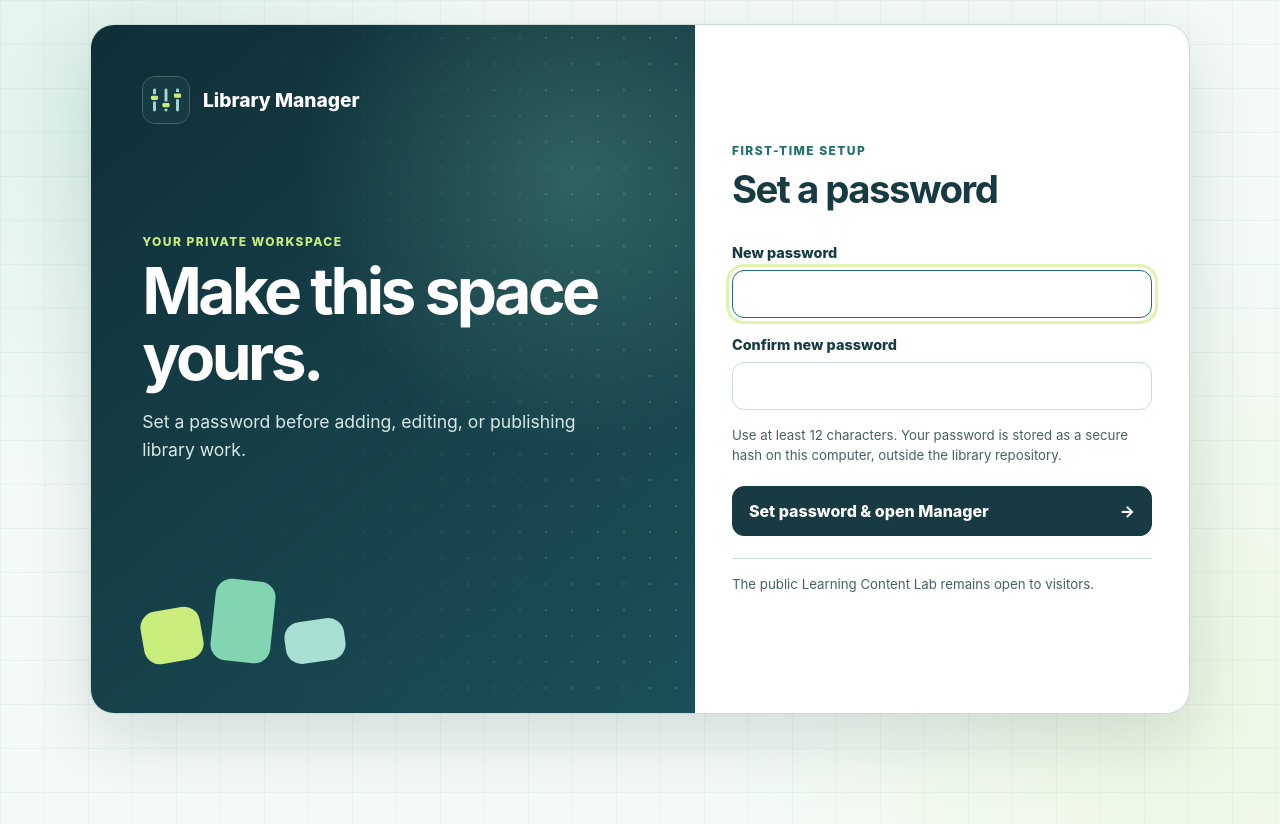
After one commit to Reeder-design/id-content-library, a Flask app: page /setup?next=/library in a window 1280 px wide. The commit adds this page. Run offline with Flask 3, Linux system fonts and the light colour scheme; some libraries are stand-ins or nearby versions.

Commit message:
Password protect local Library Manager

```diff
--- a/library-manager/app.py
+++ b/library-manager/app.py
@@ -9,12 +9,13 @@ import subprocess
 import sys
 import tempfile
 from collections import Counter
-from datetime import date
+from datetime import date, timedelta
 from pathlib import Path, PurePosixPath
 from urllib.parse import urlsplit
 
 from flask import Flask, abort, flash, jsonify, redirect, render_template, request, send_from_directory, session, url_for
 
+from auth import ManagerAuth
 from smart_prefill import infer_from_files
 from thumbnailer import AUTO_NAMES, ICON_CHOICES, ICON_NAME, generate_icon_thumbnail, generate_thumbnail
 from workspace import publish as publish_workspace
@@ -36,9 +37,16 @@ TYPE_ICONS = {
     "Design Patterns": "visuals", "Other": "repository",
 }
 
+AUTH = ManagerAuth.from_environment()
 app = Flask(__name__)
-app.secret_key = secrets.token_hex(32)
-app.config.update(MAX_CONTENT_LENGTH=1024 * 1024 * 1024)
+app.secret_key = AUTH.secret_key or secrets.token_hex(32)
+app.config.update(
+    MAX_CONTENT_LENGTH=1024 * 1024 * 1024,
+    SESSION_COOKIE_NAME="learning_content_manager",
+    SESSION_COOKIE_HTTPONLY=True,
+    SESSION_COOKIE_SAMESITE="Lax",
+    PERMANENT_SESSION_LIFETIME=timedelta(hours=8),
+)
 app.jinja_env.variable_start_string = "[["
 app.jinja_env.variable_end_string = "]]"
 app.jinja_env.block_start_string = "<%"
@@ -84,6 +92,126 @@ def require_csrf() -> None:
     supplied = request.form.get("csrf_token")
     if not expected or not supplied or not secrets.compare_digest(expected, supplied):
         abort(400, "Invalid form token. Refresh the page and try again.")
+
+
+def safe_next_path(value: str | None) -> str:
+    target = clean(value)
+    return target if target.startswith("/") and not target.startswith("//") and "\\" not in target and not any(char.isspace() for char in target) else url_for("library")
+
+
+@app.before_request
+def require_manager_login():
+    if request.endpoint == "static":
+        return None
+    if request.endpoint == "repo_file" and request.view_args and request.view_args.get("filepath") in {
+        "assets/site/manager-favicon.svg", "css/studio-tokens.css"
+    }:
+        return None
+    if not AUTH.configured:
+        if request.endpoint == "setup_password":
+            return None
+        return redirect(url_for("setup_password", next=request.full_path.rstrip("?")))
+    if request.endpoint == "setup_password":
+        return redirect(url_for("login"))
+    if request.endpoint == "login":
+        return redirect(url_for("library")) if session.get("auth_revision") == AUTH.revision else None
+    if session.get("auth_revision") != AUTH.revision:
+        return redirect(url_for("login", next=request.full_path.rstrip("?")))
+    return None
+
+
+@app.after_request
+def no_manager_cache(response):
+    if request.endpoint != "static":
+        response.headers["Cache-Control"] = "no-store"
+        response.headers["X-Frame-Options"] = "DENY"
+        response.headers["X-Content-Type-Options"] = "nosniff"
+    return response
+
+
+@app.route("/setup", methods=["GET", "POST"])
+def setup_password():
+    error = None
+    if request.method == "POST":
+        require_csrf()
+        password = request.form.get("password", "")
+        confirmation = request.form.get("confirm_password", "")
+        if not 12 <= len(password) <= 1024:
+            error = "Use between 12 and 1,024 characters for your Manager password."
+        elif password != confirmation:
+            error = "The passwords do not match."
+        else:
+            try:
+                AUTH.create(password)
+            except (FileExistsError, ValueError):
+                return redirect(url_for("login"))
+            except OSError:
+                error = "Could not save the password on this computer."
+            else:
+                app.secret_key = AUTH.secret_key
+                session.clear()
+                session["auth_revision"] = AUTH.revision
+                session["csrf_token"] = secrets.token_urlsafe(32)
+                session.permanent = True
+                return redirect(safe_next_path(request.form.get("next")))
+    return render_template("auth.html", mode="setup", error=error, next_path=safe_next_path(request.values.get("next"))), (400 if error else 200)
+
+
+@app.route("/login", methods=["GET", "POST"])
+def login():
+    error = None
+    status = 200
+    if request.method == "POST":
+        require_csrf()
+        if AUTH.retry_after():
+            error, status = "Too many attempts. Try again in a minute.", 429
+        elif AUTH.verify(request.form.get("password", "")):
+            AUTH.successful_login()
+            session.clear()
+            session["auth_revision"] = AUTH.revision
+            session["csrf_token"] = secrets.token_urlsafe(32)
+            session.permanent = True
+            return redirect(safe_next_path(request.form.get("next")))
+        else:
+            AUTH.failed_login()
+            error, status = "That password did not work.", 401
+    return render_template("auth.html", mode="login", error=error, next_path=safe_next_path(request.values.get("next"))), status
+
+
+@app.post("/logout")
+def logout():
+    require_csrf()
+    session.clear()
+    return redirect(url_for("login"))
+
+
+@app.route("/password", methods=["GET", "POST"])
+def change_password():
+    error = None
+    if request.method == "POST":
+        require_csrf()
+        current = request.form.get("current_password", "")
+        password = request.form.get("password", "")
+        confirmation = request.form.get("confirm_password", "")
+        if not AUTH.verify(current):
+            error = "The current password did not work."
+        elif not 12 <= len(password) <= 1024:
+            error = "Use between 12 and 1,024 characters for your new password."
+        elif password != confirmation:
+            error = "The new passwords do not match."
+        else:
+            try:
+                AUTH.change(password)
+            except OSError:
+                error = "Could not save the new password on this computer."
+            else:
+                session.clear()
+                session["auth_revision"] = AUTH.revision
+                session["csrf_token"] = secrets.token_urlsafe(32)
+                session.permanent = True
+                flash("Manager password updated.", "success")
+                return redirect(url_for("library"))
+    return render_template("auth.html", mode="change", error=error, next_path=""), (400 if error else 200)
 
 
 def item_dir(slug: str) -> Path:
--- /dev/null
+++ b/library-manager/static/auth.css
@@ -0,0 +1,33 @@
+* { box-sizing: border-box; }
+html { min-height: 100%; }
+body { min-height: 100vh; margin: 0; color: var(--studio-deep); background: radial-gradient(circle at 9% 14%, rgba(129,213,177,.22), transparent 24rem), radial-gradient(circle at 92% 84%, rgba(200,237,124,.17), transparent 28rem), linear-gradient(rgba(32,110,112,.05) 1px, transparent 1px), linear-gradient(90deg, rgba(32,110,112,.05) 1px, transparent 1px), var(--studio-paper); background-size: auto, auto, 44px 44px, 44px 44px, auto; }
+.auth-shell { display: grid; grid-template-columns: minmax(0,1.1fr) minmax(350px,.9fr); width: min(1100px, calc(100% - 2rem)); min-height: min(690px, calc(100vh - 3rem)); margin: 1.5rem auto; overflow: hidden; border: 1px solid var(--studio-line); border-radius: 24px; background: #fff; box-shadow: 0 24px 70px rgba(16,46,55,.14); }
+.auth-intro { position: relative; display: flex; flex-direction: column; justify-content: space-between; min-height: 550px; padding: clamp(1.6rem, 4vw, 3.2rem); overflow: hidden; color: #fff; background: radial-gradient(circle at 80% 22%, rgba(129,213,177,.24), transparent 17rem), linear-gradient(140deg, #102e37, #1b5058); }
+.auth-intro::before { content: ""; position: absolute; inset: 0; opacity: .2; background-image: radial-gradient(circle, #d8f4a6 1px, transparent 1.5px); background-size: 26px 26px; mask-image: linear-gradient(90deg, transparent 25%, #000); }
+.auth-brand, .auth-intro-copy, .auth-decoration { position: relative; z-index: 1; }
+.auth-brand { display: flex; align-items: center; gap: .8rem; font-weight: 850; font-size: 1.2rem; }
+.auth-brand img { width: 48px; height: 48px; border: 1px solid rgba(255,255,255,.25); border-radius: 13px; }
+.auth-kicker { margin: 0 0 .6rem; color: var(--studio-teal); font-size: .75rem; font-weight: 850; letter-spacing: .12em; text-transform: uppercase; }
+.auth-intro .auth-kicker { color: var(--studio-lime); }
+.auth-intro h1 { max-width: 600px; margin: 0; font-size: clamp(2.8rem, 5vw, 5rem); line-height: 1.02; letter-spacing: -.055em; }
+.auth-intro-copy > p:last-child { max-width: 480px; margin: 1.2rem 0 0; color: #d7e9e5; font-size: 1.1rem; line-height: 1.6; }
+.auth-decoration { display: flex; align-items: end; gap: .7rem; height: 88px; }
+.auth-decoration span { display: block; width: 60px; border-radius: 16px; background: var(--studio-lime); transform: rotate(-10deg); }
+.auth-decoration span:nth-child(1) { height: 53px; }
+.auth-decoration span:nth-child(2) { height: 82px; background: var(--studio-mint); transform: rotate(6deg); }
+.auth-decoration span:nth-child(3) { height: 42px; background: #a8e1d4; transform: rotate(-8deg); }
+.auth-card { align-self: center; width: min(420px, calc(100% - 3rem)); margin: 2rem auto; }
+.auth-card h2 { margin: 0 0 1.6rem; font-size: clamp(2rem, 3vw, 2.8rem); line-height: 1.1; letter-spacing: -.04em; }
+.auth-card form { display: grid; gap: .55rem; }
+.auth-card label { margin-top: .55rem; font-size: .9rem; font-weight: 790; }
+.auth-card input:not([type="hidden"]) { width: 100%; min-height: 48px; padding: .7rem .8rem; border: 1px solid var(--studio-line); border-radius: 12px; color: var(--studio-deep); background: #fff; }
+.auth-card input:focus { outline: 3px solid rgba(200,237,124,.6); border-color: var(--studio-teal); }
+.auth-card button { display: flex; align-items: center; justify-content: space-between; width: 100%; min-height: 50px; margin-top: .75rem; padding: .75rem 1rem; border: 1px solid var(--studio-deep); border-radius: 12px; color: #fff; background: var(--studio-deep); font-weight: 850; cursor: pointer; }
+.auth-card button:hover { background: var(--studio-teal-hover); }
+.auth-error { padding: .8rem .9rem; border: 1px solid #eab9bf; border-radius: 11px; color: #8d283d; background: #fff1f2; font-size: .9rem; }
+.auth-hint, .auth-footnote { color: var(--ink-soft); font-size: .83rem; line-height: 1.5; }
+.auth-hint { margin: .45rem 0 0; }
+.auth-footnote { margin: 1.35rem 0 0; padding-top: 1rem; border-top: 1px solid var(--studio-line); }
+.auth-back { display: inline-block; margin-top: 1rem; color: var(--studio-teal-hover); font-weight: 750; text-decoration: none; }
+.auth-back:hover { text-decoration: underline; }
+@media (max-width: 760px) { .auth-shell { grid-template-columns: 1fr; } .auth-intro { min-height: 250px; padding: 1.5rem; } .auth-intro h1 { font-size: clamp(2.5rem, 9vw, 4rem); } .auth-decoration { display: none; } .auth-card { margin: 2rem auto; } }
--- a/library-manager/static/manager-studio.css
+++ b/library-manager/static/manager-studio.css
@@ -121,6 +121,11 @@ body {
 .manager-nav > a.manager-nav-link:hover { border-color: rgba(255,255,255,.25); color: #fff; background: rgba(255,255,255,.1); }
 .manager-nav > a.manager-nav-link[aria-current="page"] { border-color: var(--studio-lime); color: var(--studio-deep); background: var(--studio-lime); }
 .manager-header-actions { display: flex; align-items: center; justify-content: flex-end; gap: .5rem; }
+.manager-lock-form { margin: 0; }
+.manager-lock-button { display: inline-flex; align-items: center; justify-content: center; min-height: 38px; padding: .52rem .7rem; border: 1px solid rgba(255,255,255,.24); border-radius: 10px; color: #e7f3ed; background: rgba(255,255,255,.08); font-size: .82rem; font-weight: 750; white-space: nowrap; cursor: pointer; }
+.manager-lock-button:hover { border-color: var(--studio-lime); color: var(--studio-deep); background: var(--studio-lime); }
+.manager-settings-link { display: inline-block; margin-top: 1rem; color: var(--studio-teal-hover); font-weight: 750; text-decoration: none; }
+.manager-settings-link:hover { text-decoration: underline; }
 .preview-nav, .manager-header-actions .guide-button {
   display: inline-flex;
   align-items: center;
--- /dev/null
+++ b/library-manager/templates/auth.html
@@ -0,0 +1,45 @@
+<!doctype html>
+<html lang="en">
+<head>
+  <meta charset="utf-8">
+  <meta name="viewport" content="width=device-width, initial-scale=1">
+  <meta name="theme-color" content="#173a43">
+  <title><% if mode == 'setup' %>Set password<% elif mode == 'change' %>Change password<% else %>Unlock<% endif %> | Library Manager</title>
+  <link rel="icon" type="image/svg+xml" href="[[ url_for('repo_file', filepath='assets/site/manager-favicon.svg') ]]">
+  <link rel="stylesheet" href="[[ url_for('repo_file', filepath='css/studio-tokens.css') ]]">
+  <link rel="stylesheet" href="/static/auth.css">
+</head>
+<body>
+  <main class="auth-shell">
+    <section class="auth-intro">
+      <div class="auth-brand"><img src="[[ url_for('repo_file', filepath='assets/site/manager-favicon.svg') ]]" alt=""><span>Library Manager</span></div>
+      <div class="auth-intro-copy">
+        <p class="auth-kicker">Your private workspace</p>
+        <h1><% if mode == 'setup' %>Make this space yours.<% elif mode == 'change' %>Change your password.<% else %>Welcome back.<% endif %></h1>
+        <p><% if mode == 'setup' %>Set a password before adding, editing, or publishing library work.<% elif mode == 'change' %>Choose a new password for this local Manager.<% else %>Enter your password to continue where you left off.<% endif %></p>
+      </div>
+      <div class="auth-decoration" aria-hidden="true"><span></span><span></span><span></span></div>
+    </section>
+    <section class="auth-card" aria-labelledby="auth-title">
+      <p class="auth-kicker"><% if mode == 'setup' %>First-time setup<% elif mode == 'change' %>Manager settings<% else %>Locked workspace<% endif %></p>
+      <h2 id="auth-title"><% if mode == 'setup' %>Set a password<% elif mode == 'change' %>Update password<% else %>Unlock Manager<% endif %></h2>
+      <% if error %><p class="auth-error" role="alert">[[ error ]]</p><% endif %>
+      <form method="post">
+        <input type="hidden" name="csrf_token" value="[[ csrf_token() ]]">
+        <% if mode != 'change' %><input type="hidden" name="next" value="[[ next_path ]]"><% endif %>
+        <% if mode == 'change' %><label for="current-password">Current password</label><input id="current-password" name="current_password" type="password" autocomplete="current-password" required autofocus><% endif %>
+        <label for="password"><% if mode == 'login' %>Password<% else %>New password<% endif %></label>
+        <input id="password" name="password" type="password" autocomplete="<% if mode == 'login' %>current-password<% else %>new-password<% endif %>" <% if mode != 'login' %>minlength="12"<% endif %> required <% if mode == 'login' or mode == 'setup' %>autofocus<% endif %>>
+        <% if mode != 'login' %>
+        <label for="confirm-password">Confirm new password</label>
+        <input id="confirm-password" name="confirm_password" type="password" autocomplete="new-password" minlength="12" required>
+        <p class="auth-hint">Use at least 12 characters. Your password is stored as a secure hash on this computer, outside the library repository.</p>
+        <% endif %>
+        <button type="submit"><% if mode == 'setup' %>Set password &amp; open Manager<% elif mode == 'change' %>Save new password<% else %>Unlock Manager<% endif %> <span aria-hidden="true">→</span></button>
+      </form>
+      <% if mode == 'change' %><a class="auth-back" href="[[ url_for('library') ]]">← Back to Manager</a><% endif %>
+      <p class="auth-footnote">The public Learning Content Lab remains open to visitors.</p>
+    </section>
+  </main>
+</body>
+</html>
--- a/library-manager/templates/base.html
+++ b/library-manager/templates/base.html
@@ -23,6 +23,7 @@
       <div class="manager-header-actions">
         <a class="preview-nav" href="[[ url_for('repo_file', filepath='index.html') ]]" target="_blank" rel="noopener">Public preview <span aria-hidden="true">↗</span></a>
         <button type="button" class="guide-button" data-guide-open><span aria-hidden="true">?</span> Guide</button>
+        <form class="manager-lock-form" method="post" action="[[ url_for('logout') ]]"><input type="hidden" name="csrf_token" value="[[ csrf_token() ]]"><button class="manager-lock-button" type="submit">Lock</button></form>
       </div>
     </div>
   </header>
@@ -42,6 +43,7 @@
     </ol>
     <div class="guide-tip"><strong>Rule of thumb:</strong> if a field feels technical, leave the smart suggestion alone unless you know you want something different.</div>
     <div class="guide-tip soft"><strong>Public-safe reminder:</strong> anything you publish belongs in the public Learning Content Lab. Keep confidential or unsanitized work out of this repository.</div>
+    <a class="manager-settings-link" href="[[ url_for('change_password') ]]">Change Manager password →</a>
   </aside>
 
   <main class="shell manager-main">
```
Also changed, not shown: docs/maintenance.md (+1 -0 lines), library-manager/auth.py (added, +123 -0 lines), scripts/validate-manager-auth.py (added, +70 -0 lines), .github/workflows/validate-foundation.yml, library-manager/README.md.
